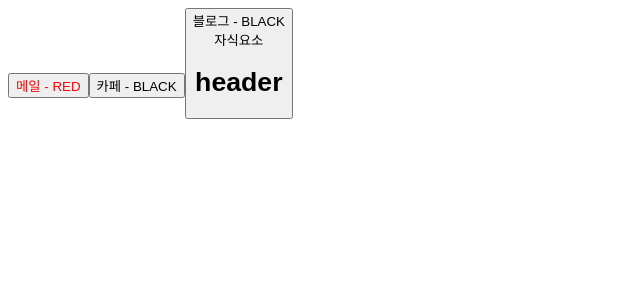
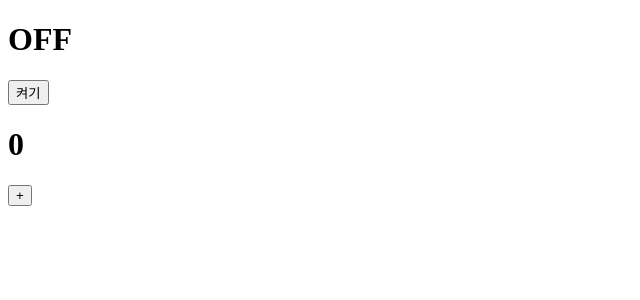
Before and after one commit to sinsujung/lecture-inflearn-modern-javascript, a React (Vite) app in the folder section05/: page / in a window 1280 px wide. Shown: the top 300 px of the page, without its empty margins (0-640 px from the left). Built offline with nearby package versions, Linux system fonts and the light colour scheme.

Commit message:
State로 상태관리하기

```diff
--- a/section05/src/App.jsx
+++ b/section05/src/App.jsx
@@ -1,28 +1,31 @@
 import './App.css'
-import Header from "./components/Header";
-import Main from "./components/Main";
-import Footer from "./components/Footer";
-import Button from "./components/Button"
+import {useState} from "react";
 function App() {
-
-  const buttonProps = {
-    text: "메일",
-    color:"red",
-    a:1,
-    b:2,
-    c:3,
-  };
+  const [count, setCount] = useState(0);
+  const [light, setLight] = useState("OFF");
 
   return (
-    <>
-      <Button {...buttonProps} />
-      <Button text={"카페"}/>
-      <Button text={"블로그"} >
-        <div>자식요소</div>
-        <Header/>
-      </Button>
-    </>
+  <>
+  <div>
+    <h1>{light}</h1>
+    <button
+      onClick={() => {
+        setLight(light === "ON" ? "OFF" : "ON");
+      }}>
+        {light === 'ON' ? "끄기" : "켜기"}
+    </button>
+  </div>
+  <div>
+    <h1>{count}</h1>
+    <button
+      onClick={() => {
+        setCount(count + 1);
+    }}>
+      +
+    </button>
+  </div>
+  </>
   );
-};
+}
 
 export default App;
```
